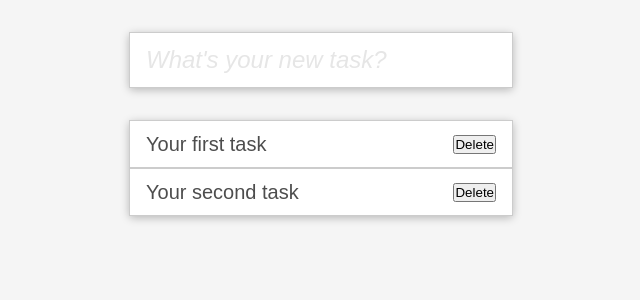
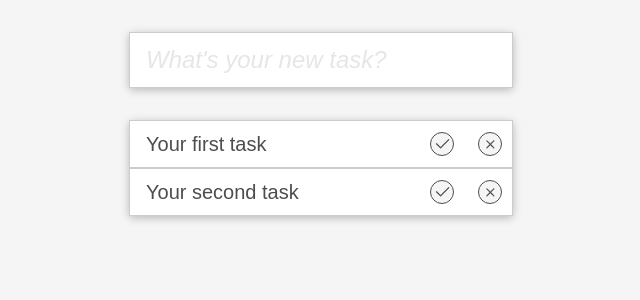
Before and after one commit to happy531/To-do-list, a React (Create React App) app: page / in a window 1280 px wide. Shown: the top 300 px of the page, without its empty margins (319-959 px from the left). Built offline with nearby package versions, Linux system fonts and the light colour scheme.

Commit message:
add svg icons for buttons

```diff
--- a/src/components/Tasks/NewTask.js
+++ b/src/components/Tasks/NewTask.js
@@ -1,5 +1,5 @@
 import { useState, useRef } from "react";
-import Card from "../UI/Card";
+import Card from "../UI/Card/Card";
 import classes from "./NewTask.module.css";
 
 const NewTask = (props) => {
--- a/src/components/Tasks/Task.js
+++ b/src/components/Tasks/Task.js
@@ -1,3 +1,6 @@
+import TaskDoneButton from "../UI/Buttons/TaskDoneButton";
+import TaskRemoveButton from "../UI/Buttons/TaskRemoveButton";
+
 const Task = (props) => {
   const removeTaskHandler = () => {
     props.onRemoveTask(props.id);
@@ -5,7 +8,10 @@ const Task = (props) => {
   return (
     <li>
       {props.text}
-      <button onClick={removeTaskHandler}>Delete</button>
+      <div>
+        <TaskDoneButton />
+        <TaskRemoveButton onClick={removeTaskHandler} />
+      </div>
     </li>
   );
 };
--- a/src/components/Tasks/TasksList.js
+++ b/src/components/Tasks/TasksList.js
@@ -1,5 +1,5 @@
 import Task from "./Task";
-import Card from "../UI/Card";
+import Card from "../UI/Card/Card";
 import classes from "./TasksList.module.css";
 
 const TasksList = (props) => {
--- a/src/components/Tasks/TasksList.module.css
+++ b/src/components/Tasks/TasksList.module.css
@@ -18,6 +18,13 @@
   max-width: 30vw;
   font-size: 2.5vh;
   color: #4d4d4d;
-  padding: 0.5rem 1rem 0.5rem 1rem;
+  padding: 0.5rem 0.6rem 0.5rem 1rem;
   border: 1px solid #ccc;
 }
+
+.tasks li div {
+  display: flex;
+  justify-content: space-between;
+  align-items: center;
+  width: 4.5rem;
+}
--- /dev/null
+++ b/src/components/UI/Buttons/TaskButton.module.css
@@ -0,0 +1,35 @@
+.button {
+  display: flex;
+  justify-content: center;
+  align-items: center;
+  font: inherit;
+  width: 3vh;
+  height: 3vh;
+  border: 1px solid #4d4d4d;
+  border-radius: 50%;
+  background: whitesmoke;
+  color: #4d4d4d;
+  cursor: pointer;
+  transition: 0.25s;
+}
+
+.button.done:hover,
+.button.done:active {
+  background: #b3eed1;
+  border-color: #b3eed1;
+}
+
+.button.remove:hover,
+.button.remove:active {
+  background: #eeb3b3;
+  border-color: #eeb3b3;
+}
+
+.button:focus {
+  outline: none;
+}
+
+.button svg {
+  width: 85%;
+  height: 85%;
+}
--- /dev/null
+++ b/src/components/UI/Buttons/TaskDoneButton.js
@@ -0,0 +1,22 @@
+import classes from "./TaskButton.module.css";
+const TaskDoneButton = (props) => {
+  return (
+    <button
+      className={`${classes.button} ${classes.done}`}
+      type={props.type || "button"}
+      onClick={props.onClick}
+    >
+      <svg
+        xmlns="http://www.w3.org/2000/svg"
+        width="16"
+        height="16"
+        fill="currentColor"
+        className="bi bi-check2"
+        viewBox="0 0 16 16"
+      >
+        <path d="M13.854 3.646a.5.5 0 0 1 0 .708l-7 7a.5.5 0 0 1-.708 0l-3.5-3.5a.5.5 0 1 1 .708-.708L6.5 10.293l6.646-6.647a.5.5 0 0 1 .708 0z" />
+      </svg>
+    </button>
+  );
+};
+export default TaskDoneButton;
--- /dev/null
+++ b/src/components/UI/Buttons/TaskRemoveButton.js
@@ -0,0 +1,22 @@
+import classes from "./TaskButton.module.css";
+const TaskRemoveButton = (props) => {
+  return (
+    <button
+      className={`${classes.button} ${classes.remove}`}
+      type={props.type || "button"}
+      onClick={props.onClick}
+    >
+      <svg
+        xmlns="http://www.w3.org/2000/svg"
+        width="16"
+        height="16"
+        fill="currentColor"
+        className="bi bi-x"
+        viewBox="0 0 16 16"
+      >
+        <path d="M4.646 4.646a.5.5 0 0 1 .708 0L8 7.293l2.646-2.647a.5.5 0 0 1 .708.708L8.707 8l2.647 2.646a.5.5 0 0 1-.708.708L8 8.707l-2.646 2.647a.5.5 0 0 1-.708-.708L7.293 8 4.646 5.354a.5.5 0 0 1 0-.708z" />
+      </svg>
+    </button>
+  );
+};
+export default TaskRemoveButton;
```
Also changed, not shown: src/components/UI/Card/Card.js (renamed from src/components/UI/Card.js), src/components/UI/Card/Card.module.css (renamed from src/components/UI/Card.module.css).
